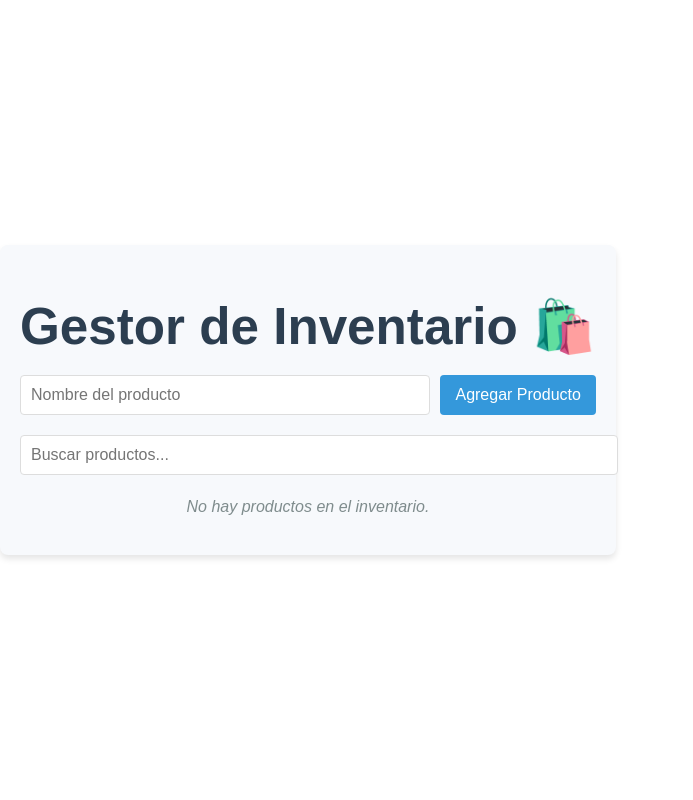
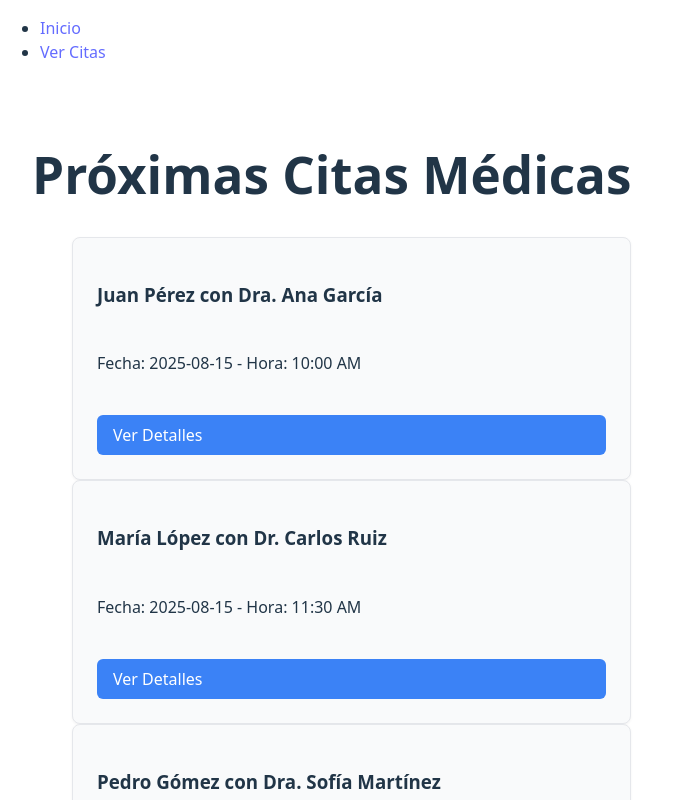
Before and after one commit to danielgp42/Introduccion_react, a React (Vite) app in the folder Proyecto1-Tarjeta_presentacion/mi-tarjeta/: page /citas in a window 1280 px wide. Shown: the top 800 px of the page, without its empty margins (0-693 px from the left). Built offline with nearby package versions, Linux system fonts and the light colour scheme.

Commit message:
Proyecto 7. Gestor de citas medicas

```diff
--- a/Proyecto1-Tarjeta_presentacion/mi-tarjeta/src/App.jsx
+++ b/Proyecto1-Tarjeta_presentacion/mi-tarjeta/src/App.jsx
@@ -1,11 +1,42 @@
+import React from 'react';
+import { BrowserRouter, Routes, Route, Link } from 'react-router-dom';
+import Home from './Components/Home';
+import Citas from './Components/Citas';
+import CitaDetalle from './Components/CitaDetalle';
+import NotFound from './Components/NotFound';
 
-import React from 'react';
-import InventoryManager from './Components/InventoryManager';
 function App() {
   return (
-    <div>
-      <InventoryManager />
-    </div>
+    // BrowserRouter envuelve toda la aplicación para habilitar el enrutamiento
+    <BrowserRouter>
+      {/* Barra de navegación con enlaces */}
+      <nav className="p-4 bg-blue-600 text-white shadow-md rounded-b-lg">
+        <ul className="flex justify-center space-x-6">
+          <li>
+            {/* Enlace a la página de inicio */}
+            <Link to="/" className="text-white hover:text-blue-200 font-medium transition-colors duration-200">Inicio</Link>
+          </li>
+          <li>
+            {/* Enlace a la página de lista de citas */}
+            <Link to="/citas" className="text-white hover:text-blue-200 font-medium transition-colors duration-200">Ver Citas</Link>
+          </li>
+        </ul>
+      </nav>
+
+      {/* Definición de las rutas de la aplicación */}
+      <main className="container mx-auto p-4 mt-8 bg-white shadow-lg rounded-lg">
+        <Routes>
+          {/* Ruta para la página de inicio */}
+          <Route path="/" element={<Home />} />
+          {/* Ruta para la lista de citas */}
+          <Route path="/citas" element={<Citas />} />
+          {/* Ruta para los detalles de una cita específica, con un parámetro dinámico 'id' */}
+          <Route path="/cita/:id" element={<CitaDetalle />} />
+          {/* Ruta de comodín para manejar URLs no coincidentes (página 404) */}
+          <Route path="*" element={<NotFound />} />
+        </Routes>
+      </main>
+    </BrowserRouter>
   );
 }
 
--- /dev/null
+++ b/Proyecto1-Tarjeta_presentacion/mi-tarjeta/src/Components/CitaDetalle.jsx
@@ -0,0 +1,39 @@
+import React from 'react';
+import { useParams, Link } from 'react-router-dom';
+import '../Styles/CitaDetalle.css';
+
+function CitaDetalle() {
+  // Extrae el parámetro 'id' de la URL
+  const { id } = useParams();
+
+  // En una aplicación real, aquí buscarías los detalles de la cita usando el 'id'
+  // Por ahora, usamos un objeto dummy para simular la información de la cita
+  const cita = {
+    '1': { paciente: 'Juan Pérez', doctor: 'Dra. Ana García', fecha: '2025-08-15', hora: '10:00 AM', motivo: 'Consulta general' },
+    '2': { paciente: 'María López', doctor: 'Dr. Carlos Ruiz', fecha: '2025-08-15', hora: '11:30 AM', motivo: 'Revisión anual' },
+    '3': { paciente: 'Pedro Gómez', doctor: 'Dra. Sofía Martínez', fecha: '2025-08-16', hora: '09:00 AM', motivo: 'Control de diabetes' },
+  };
+
+  const detalleCita = cita[id];
+
+  return (
+    <div className="cita-detalle-container">
+      <h2 className="text-3xl font-semibold text-gray-700 mb-6">Detalles de la Cita</h2>
+      {detalleCita ? (
+        <div className="cita-detalle-card">
+          <p className="text-gray-700 mb-2"><span className="font-medium">ID de la cita:</span> <span className="text-blue-600">{id}</span></p>
+          <p className="text-gray-700 mb-2"><span className="font-medium">Paciente:</span> {detalleCita.paciente}</p>
+          <p className="text-gray-700 mb-2"><span className="font-medium">Doctor:</span> {detalleCita.doctor}</p>
+          <p className="text-gray-700 mb-2"><span className="font-medium">Fecha:</span> {detalleCita.fecha}</p>
+          <p className="text-gray-700 mb-2"><span className="font-medium">Hora:</span> {detalleCita.hora}</p>
+          <p className="text-gray-700 mb-4"><span className="font-medium">Motivo:</span> {detalleCita.motivo}</p>
+          <Link to="/citas" className="cita-detalle-back-link">Volver a Citas</Link>
+        </div>
+      ) : (
+        <p className="text-red-500">Cita no encontrada.</p>
+      )}
+    </div>
+  );
+}
+
+export default CitaDetalle;
--- /dev/null
+++ b/Proyecto1-Tarjeta_presentacion/mi-tarjeta/src/Components/Citas.jsx
@@ -0,0 +1,33 @@
+import React from 'react';
+import { Link } from 'react-router-dom';
+import '../Styles/Citas.css';
+
+function Citas() {
+  const citas = [
+    { id: '1', paciente: 'Juan Pérez', doctor: 'Dra. Ana García', fecha: '2025-08-15', hora: '10:00 AM' },
+    { id: '2', paciente: 'María López', doctor: 'Dr. Carlos Ruiz', fecha: '2025-08-15', hora: '11:30 AM' },
+    { id: '3', paciente: 'Pedro Gómez', doctor: 'Dra. Sofía Martínez', fecha: '2025-08-16', hora: '09:00 AM' },
+  ];
+
+  return (
+    <div className="citas-container">
+      <h1 className="text-3xl font-semibold text-gray-700 mb-6">Próximas Citas Médicas</h1>
+      {citas.length > 0 ? (
+        <ul className="grid grid-cols-1 md:grid-cols-2 gap-4">
+          {citas.map(cita => (
+            <li key={cita.id} className="citas-item">
+              <h3 className="text-xl font-medium text-blue-700">{cita.paciente} con {cita.doctor}</h3>
+              <p className="text-gray-600">Fecha: {cita.fecha} - Hora: {cita.hora}</p>
+              {/* Enlace para ver los detalles de la cita, pasando el ID como parámetro de URL */}
+              <Link to={`/cita/${cita.id}`} className="citas-detail-link">Ver Detalles</Link>
+            </li>
+          ))}
+        </ul>
+      ) : (
+        <p className="text-gray-500">No hay citas programadas.</p>
+      )}
+    </div>
+  );
+}
+
+export default Citas;
--- /dev/null
+++ b/Proyecto1-Tarjeta_presentacion/mi-tarjeta/src/Components/Home.jsx
@@ -0,0 +1,16 @@
+import React from 'react';
+import '../Styles/Home.css';
+
+function Home() {
+  return (
+    <div className="home-container">
+      <h1 className="text-4xl font-bold text-gray-800 mb-4">¡Bienvenido a tu Gestor de Citas Médicas!</h1>
+      <p className="text-lg text-gray-600">Tu plataforma integral para una gestión de citas eficiente.</p>
+      <p className="text-md text-gray-500 mt-2">
+        Navega usando los enlaces de arriba para ver tus citas o para más funcionalidades.
+      </p>
+    </div>
+  );
+}
+
+export default Home;
--- a/Proyecto1-Tarjeta_presentacion/mi-tarjeta/src/Components/InventoryManager.jsx
+++ b/Proyecto1-Tarjeta_presentacion/mi-tarjeta/src/Components/InventoryManager.jsx
@@ -36,19 +36,17 @@ function reducer(state, action) {
   }
 }
 
-// 2. Componente principal
 export default function InventoryManager() {
   const [state, dispatch] = useReducer(reducer, initialState);
   const [searchTerm, setSearchTerm] = useState("");
 
-  // Usamos useMemo para optimizar el filtro de productos
   const filteredProducts = useMemo(() => {
     return state.products.filter(product =>
       product.name.toLowerCase().includes(searchTerm.toLowerCase())
     );
   }, [state.products, searchTerm]);
 
-  // Usamos useCallback para memoizar las funciones de dispatch
+  // useCallback para memoizar las funciones de dispatch
   const handleAddProduct = useCallback((productName) => {
     dispatch({ type: "add", name: productName });
   }, []);
--- /dev/null
+++ b/Proyecto1-Tarjeta_presentacion/mi-tarjeta/src/Components/NotFound.jsx
@@ -0,0 +1,17 @@
+import React from 'react';
+import { Link } from 'react-router-dom';
+import '../Styles/NotFound.css';
+
+function NotFound() {
+  return (
+    <div className="not-found-container">
+      <h1 className="text-6xl font-extrabold text-red-600 mb-4">404</h1>
+      <h2 className="text-3xl font-bold text-gray-800 mb-4">Página No Encontrada</h2>
+      <p className="text-lg text-gray-600 mb-6">Lo sentimos, la página que buscas no existe.</p>
+      {/* Enlace para volver a la página de inicio */}
+      <Link to="/" className="not-found-link">Volver al Inicio</Link>
+    </div>
+  );
+}
+
+export default NotFound;
--- a/Proyecto1-Tarjeta_presentacion/mi-tarjeta/src/Components/ProductItem.jsx
+++ b/Proyecto1-Tarjeta_presentacion/mi-tarjeta/src/Components/ProductItem.jsx
@@ -17,5 +17,4 @@ function ProductItem({ product, onIncrement, onDecrement, onRemove }) {
   );
 }
 
-// Opcional: Optimizamos este componente para evitar renderizados innecesarios.
 export default React.memo(ProductItem);
--- /dev/null
+++ b/Proyecto1-Tarjeta_presentacion/mi-tarjeta/src/Styles/CitaDetalle.css
@@ -0,0 +1,32 @@
+.cita-detalle-container {
+  padding: 2rem;
+  display: flex;
+  flex-direction: column;
+  align-items: center;
+}
+
+.cita-detalle-card {
+  background-color: #f9fafb;
+  border: 1px solid #e5e7eb;
+  border-radius: 0.5rem;
+  padding: 2rem;
+  box-shadow: 0 1px 3px rgba(0, 0, 0, 0.05);
+  max-width: 500px; /* Limita el ancho de la tarjeta */
+  width: 100%;
+}
+
+.cita-detalle-back-link {
+  display: inline-block;
+  margin-top: 1.5rem;
+  padding: 0.6rem 1.2rem;
+  background-color: #6b7280; /* gray-500 */
+  color: white;
+  border-radius: 0.375rem; /* rounded-md */
+  text-decoration: none;
+  font-weight: 500;
+  transition: background-color 0.2s ease-in-out;
+}
+
+.cita-detalle-back-link:hover {
+  background-color: #4b5563; /* gray-600 */
+}
--- /dev/null
+++ b/Proyecto1-Tarjeta_presentacion/mi-tarjeta/src/Styles/Citas.css
@@ -0,0 +1,30 @@
+.citas-container {
+  padding: 2rem;
+}
+
+.citas-item {
+  background-color: #f9fafb;
+  border: 1px solid #e5e7eb;
+  border-radius: 0.5rem;
+  padding: 1.5rem;
+  box-shadow: 0 1px 3px rgba(0, 0, 0, 0.05);
+  display: flex;
+  flex-direction: column;
+  gap: 0.5rem;
+}
+
+.citas-detail-link {
+  display: inline-block;
+  margin-top: 1rem;
+  padding: 0.5rem 1rem;
+  background-color: #3b82f6; /* blue-500 */
+  color: white;
+  border-radius: 0.375rem; /* rounded-md */
+  text-decoration: none;
+  font-weight: 500;
+  transition: background-color 0.2s ease-in-out;
+}
+
+.citas-detail-link:hover {
+  background-color: #2563eb; /* blue-600 */
+}
--- /dev/null
+++ b/Proyecto1-Tarjeta_presentacion/mi-tarjeta/src/Styles/Home.css
@@ -0,0 +1,9 @@
+.home-container {
+  display: flex;
+  flex-direction: column;
+  align-items: center;
+  justify-content: center;
+  padding: 2rem;
+  text-align: center;
+  min-height: 200px; /* Altura mínima para que se vea bien */
+}
--- /dev/null
+++ b/Proyecto1-Tarjeta_presentacion/mi-tarjeta/src/Styles/NotFound.css
@@ -0,0 +1,25 @@
+.not-found-container {
+  display: flex;
+  flex-direction: column;
+  align-items: center;
+  justify-content: center;
+  padding: 2rem;
+  text-align: center;
+  min-height: 300px; /* Altura mínima */
+}
+
+.not-found-link {
+  display: inline-block;
+  margin-top: 1.5rem;
+  padding: 0.75rem 1.5rem;
+  background-color: #2563eb; /* blue-600 */
+  color: white;
+  border-radius: 0.5rem; /* rounded-lg */
+  text-decoration: none;
+  font-weight: 600;
+  transition: background-color 0.2s ease-in-out;
+}
+
+.not-found-link:hover {
+  background-color: #1e40af; /* blue-700 */
+}
--- /dev/null
+++ b/Proyecto1-Tarjeta_presentacion/package.json
@@ -0,0 +1,5 @@
+{
+  "dependencies": {
+    "react-router-dom": "^7.7.1"
+  }
+}
```
Also changed, not shown: 1 other file (tests, documents, lock files or other folders).
